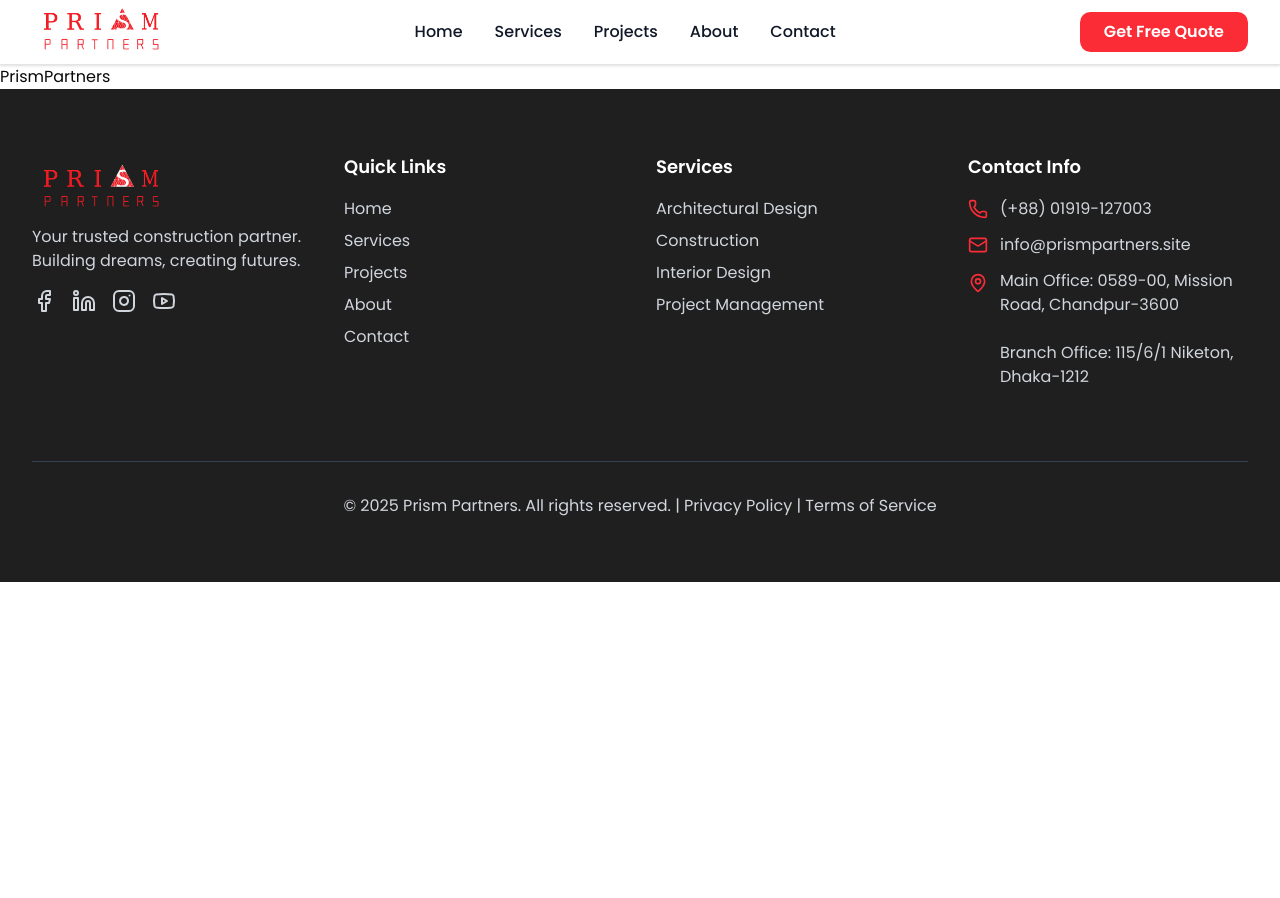
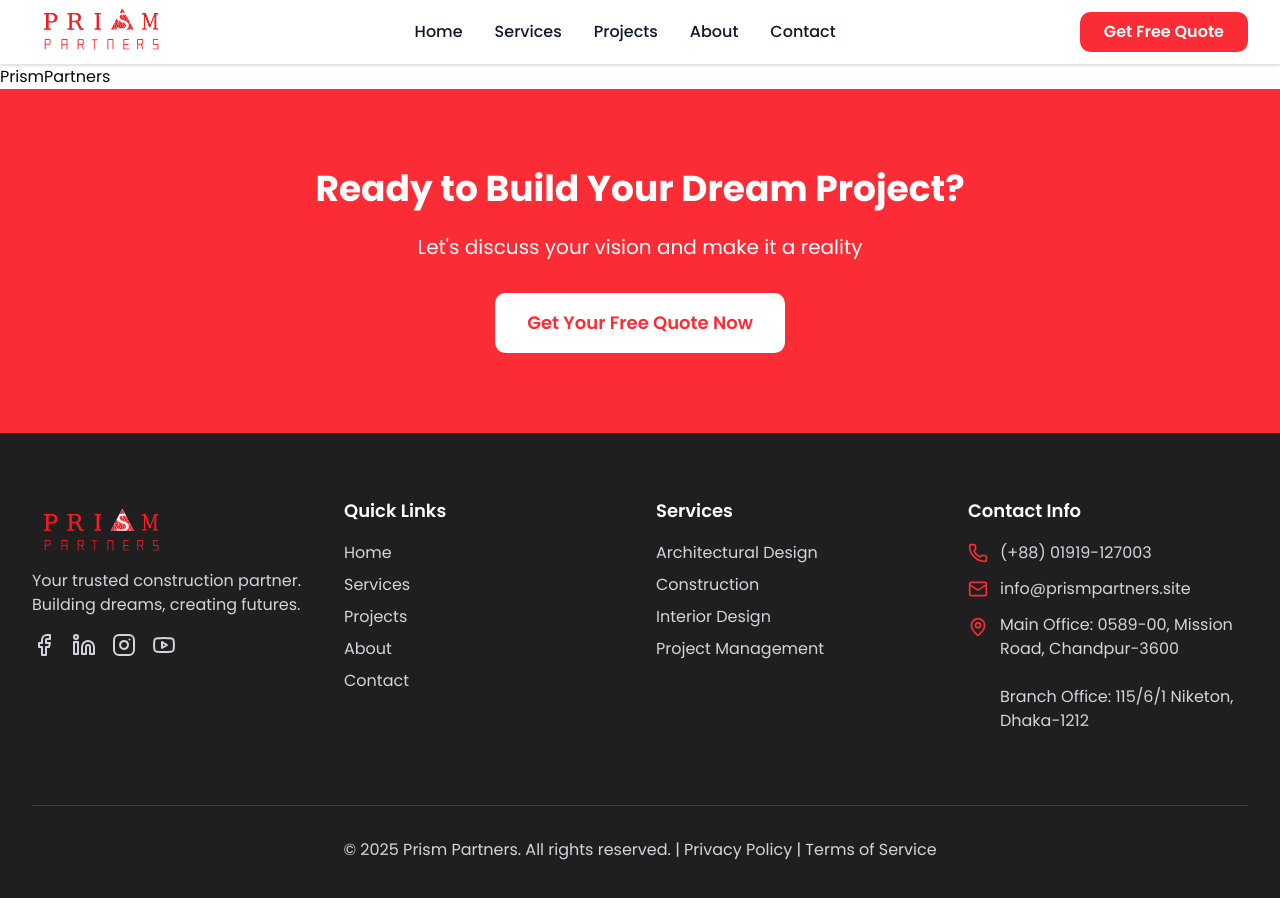
Before and after one commit to prismpartners/prismpartners, a Next.js app: page / in a window 1280 px wide. Shown: the top 898 px of the page. Before the commit the page ends 800 px from the top, so only its background shows below. Built offline with nearby package versions, Linux system fonts and the light colour scheme.

Commit message:
added CTA section to the layout

```diff
--- a/src/app/layout.tsx
+++ b/src/app/layout.tsx
@@ -3,6 +3,7 @@ import "./globals.css";
 import type { Metadata } from "next";
 import { Inter, Poppins } from "next/font/google";
 import Footer from "@/components/layout/footer";
+import CTA from "@/components/layout/cta";
 
 const inter = Inter({ subsets: ["latin"], variable: "--font-inter" });
 const poppins = Poppins({
@@ -26,7 +27,10 @@ export default function RootLayout({
     <html lang="en">
       <body className={`${poppins.variable} ${inter.variable} font-sans`}>
         <Header />
-        {children}
+        <main>
+          {children}
+          <CTA />
+        </main>
         <Footer />
       </body>
     </html>
--- /dev/null
+++ b/src/components/layout/cta.tsx
@@ -0,0 +1,21 @@
+import Link from "next/link";
+
+export default function CTA() {
+  return (
+    <section className="py-20 bg-primary">
+      <div className="max-w-7xl mx-auto px-4 sm:px-6 lg:px-8 text-center">
+        <h2 className="text-3xl md:text-4xl font-bold text-white mb-6">
+          Ready to Build Your Dream Project?
+        </h2>
+        <p className="text-xl text-white mb-8">
+          Let&apos;s discuss your vision and make it a reality
+        </p>
+        <Link href="/quote">
+          <button className="bg-white text-primary px-8 py-4 rounded-lg font-semibold text-lg hover:bg-gray-100 transition-colors hover:cursor-pointer">
+            Get Your Free Quote Now
+          </button>
+        </Link>
+      </div>
+    </section>
+  );
+}
```
